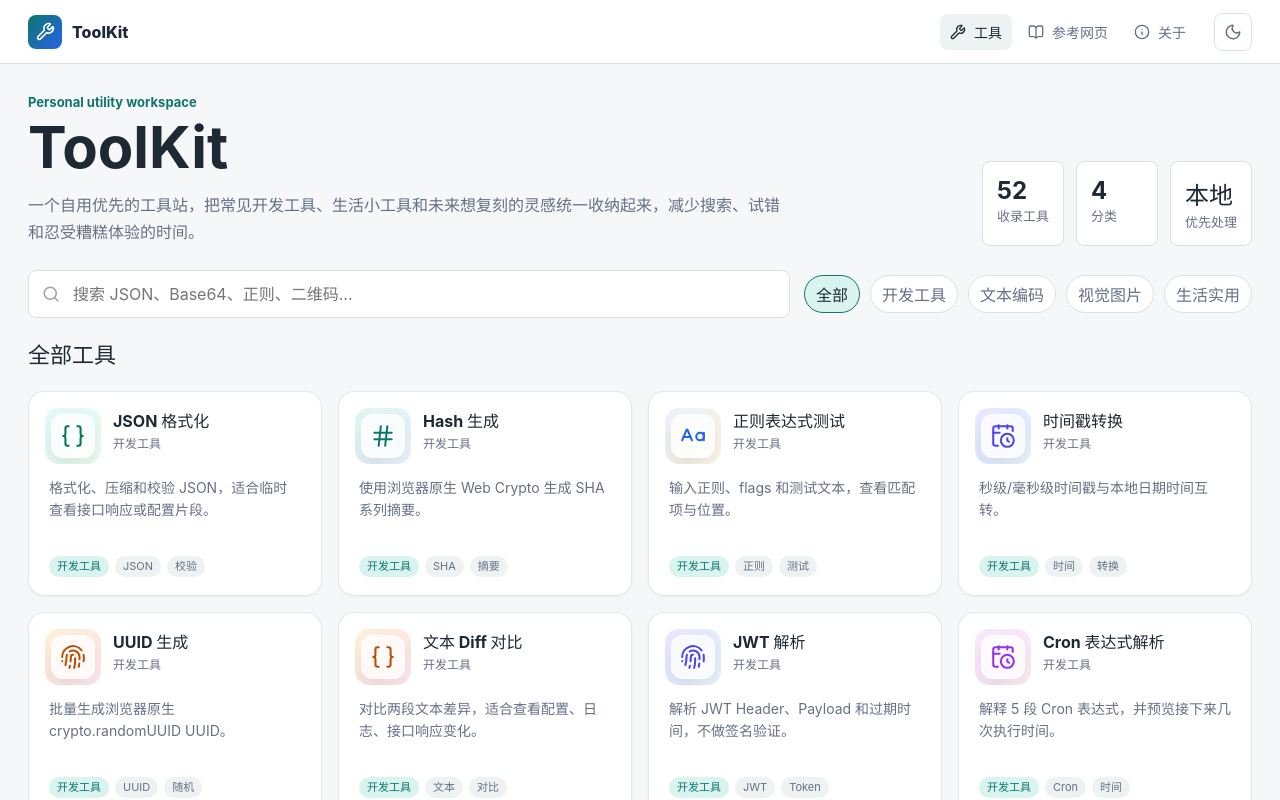
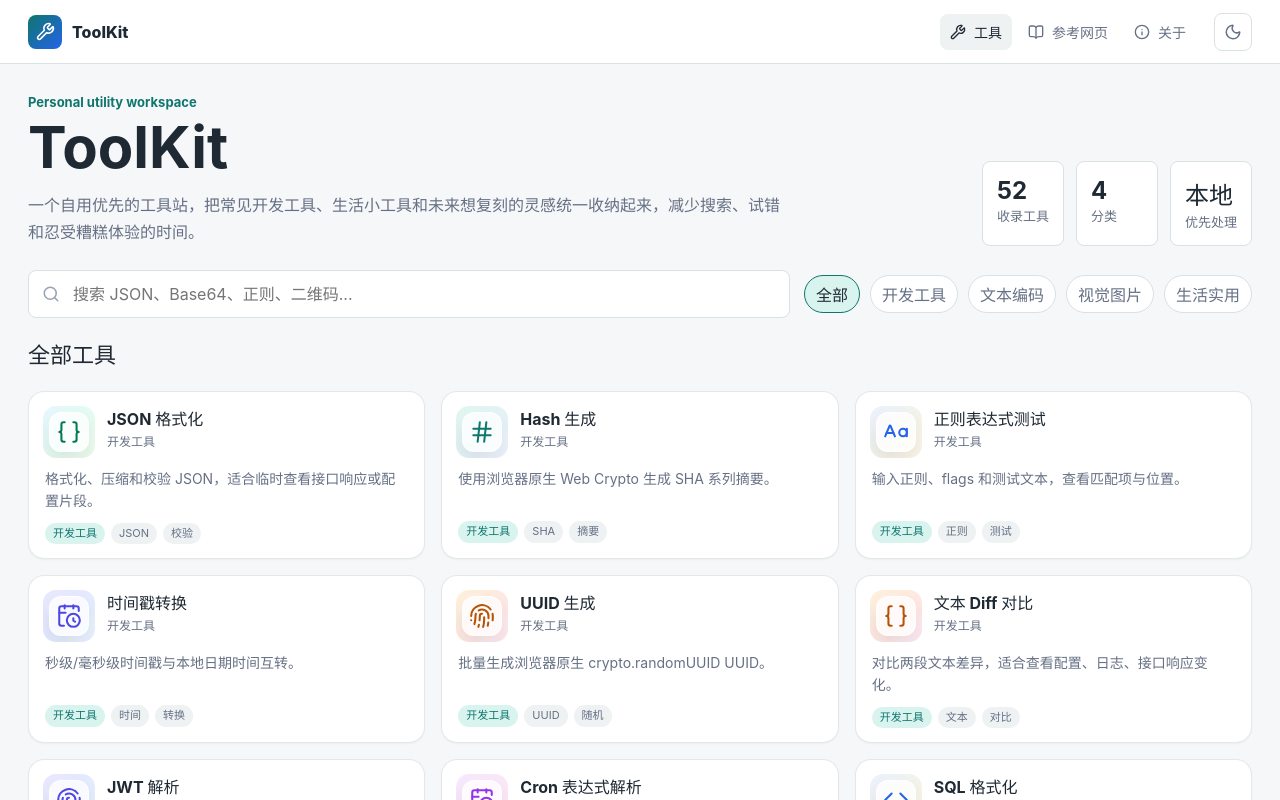
Before and after one commit to Closerdoor/Toolkit, a React (Vite) app: page / in a window 1280 px wide. Shown: the top 800 px of the page. Built offline with nearby package versions, Linux system fonts and the light colour scheme.

Commit message:
Adjust cards to rectangular discovery ratio

```diff
--- a/src/index.css
+++ b/src/index.css
@@ -319,19 +319,19 @@ p {
 
 .tool-grid {
   display: grid;
-  grid-template-columns: repeat(auto-fill, minmax(260px, 1fr));
+  grid-template-columns: repeat(auto-fill, minmax(340px, 1fr));
   gap: 16px;
   margin-top: 22px;
 }
 
 .tool-card {
   position: relative;
-  min-height: 204px;
+  height: 168px;
   display: flex;
   flex-direction: column;
-  gap: 13px;
+  gap: 10px;
   overflow: hidden;
-  padding: 16px;
+  padding: 14px;
   border: 1px solid color-mix(in srgb, var(--border) 72%, transparent);
   border-radius: 16px;
   text-decoration: none;
@@ -371,10 +371,10 @@ p {
   display: grid;
   place-items: center;
   flex: 0 0 auto;
-  width: 56px;
-  height: 56px;
+  width: 52px;
+  height: 52px;
   overflow: hidden;
-  border-radius: 14px;
+  border-radius: 13px;
   background:
     linear-gradient(135deg, var(--card-a), var(--card-b)),
     var(--surface-2);
@@ -421,8 +421,8 @@ p {
   display: grid;
   place-items: center;
   flex: 0 0 auto;
-  width: 44px;
-  height: 44px;
+  width: 40px;
+  height: 40px;
   border: 1px solid rgba(255, 255, 255, 0.68);
   border-radius: 12px;
   color: var(--card-ink);
@@ -443,8 +443,8 @@ p {
 
 .tool-card-copy {
   display: grid;
-  gap: 8px;
-  padding: 0 4px;
+  gap: 6px;
+  padding: 0 2px;
 }
 
 .tool-card-title {
@@ -473,17 +473,17 @@ p {
 
 .tool-card-copy p {
   display: -webkit-box;
-  min-height: 66px;
+  min-height: 42px;
   overflow: hidden;
   -webkit-box-orient: vertical;
-  -webkit-line-clamp: 3;
+  -webkit-line-clamp: 2;
 }
 
 .tag-list {
   display: flex;
   flex-wrap: wrap;
   gap: 6px;
-  padding: 0 4px 2px;
+  padding: 0 2px 1px;
   margin-top: auto;
 }
 
@@ -504,7 +504,7 @@ p {
 .tool-card-action {
   position: absolute;
   left: 50%;
-  bottom: 16px;
+  bottom: 14px;
   z-index: 1;
   display: inline-flex;
   align-items: center;
@@ -850,6 +850,14 @@ p {
     grid-template-columns: 1fr;
   }
 
+  .tool-grid {
+    grid-template-columns: 1fr;
+  }
+
+  .tool-card {
+    height: 176px;
+  }
+
   .sidebar,
   .info-panel {
     position: static;
```
